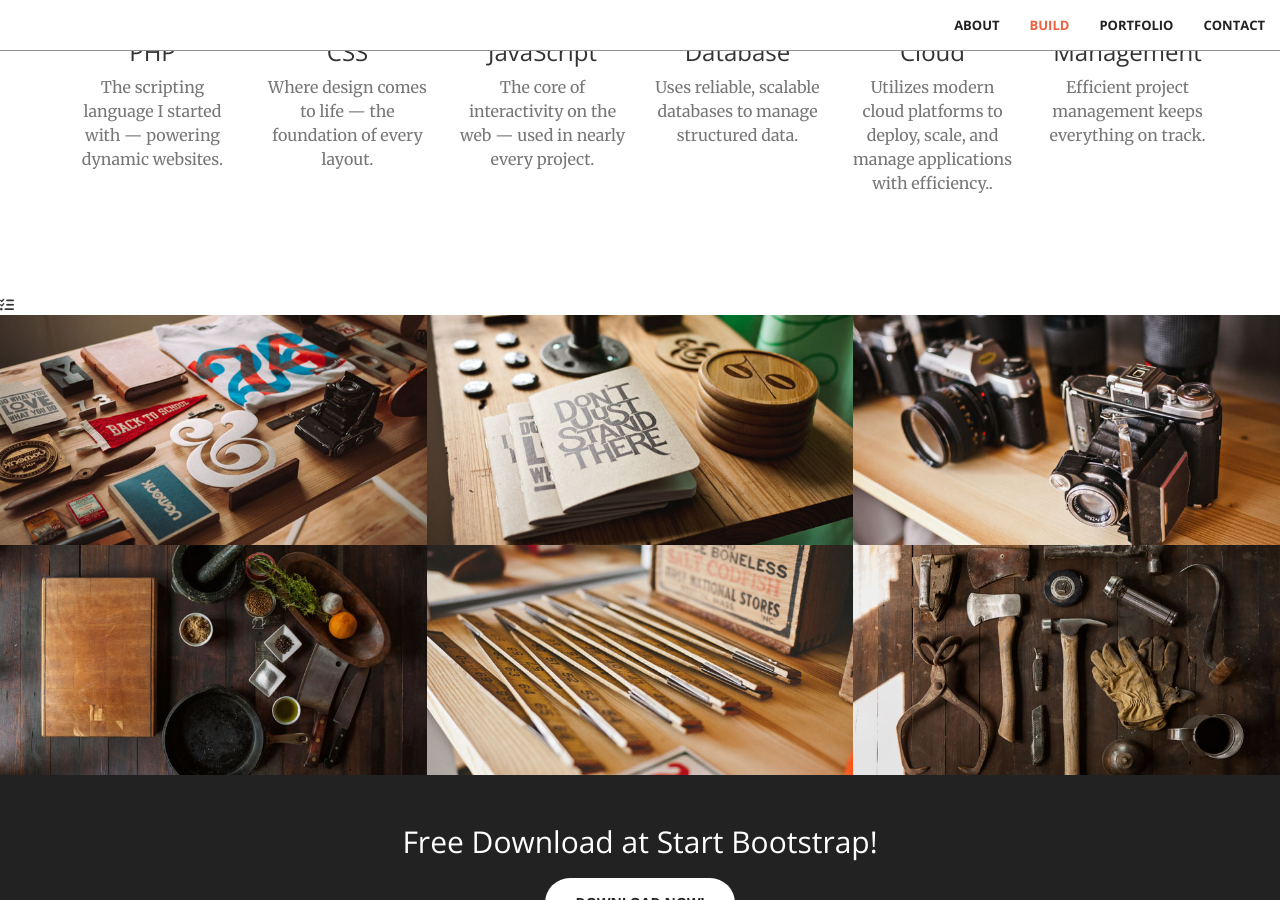
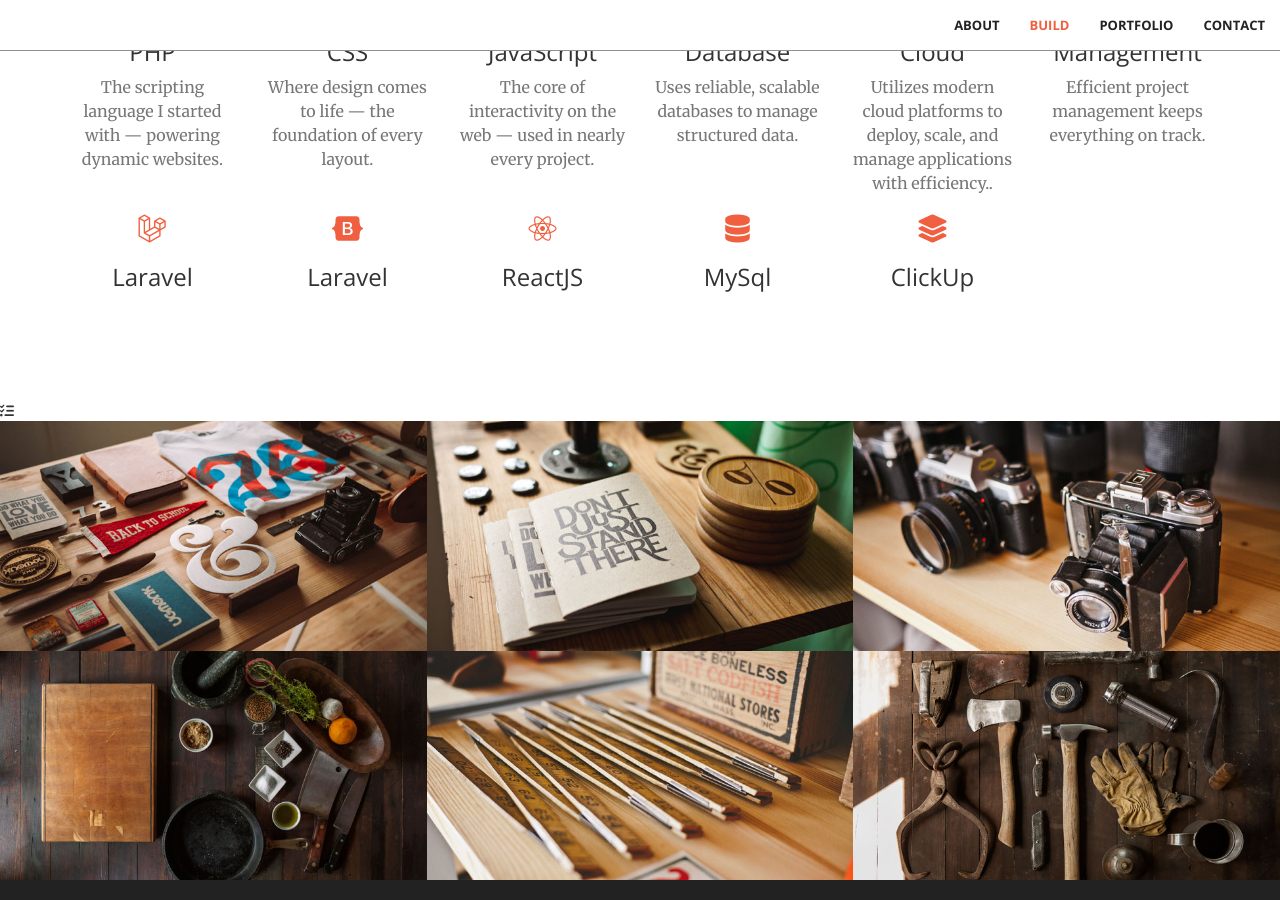
Before and after one commit to chriscantimbuhan/chriscantimbuhan.github.io, a Jekyll site: the page built from index.html, in a window 1280 px wide and 900 px high, scrolled down 1548 px. Built offline with Jekyll 4.4.1, drawn with Linux system fonts in a browser that asks for light colours.

Commit message:
Add more services

```diff
--- a/_includes/services.html
+++ b/_includes/services.html
@@ -55,5 +55,40 @@
             </div>
         </div>
     </div>
+    <div class="container">
+        <div class="row">
+            <div class="col-lg-2 col-md-6 text-center">
+                <div class="service-box">
+                    <i class="fa fa-2x fa-brands fa-laravel wow bounceIn text-primary"></i>
+                    <h3>Laravel</h3>
+                </div>
+            </div>
+            <div class="col-lg-2 col-md-6 text-center">
+                <div class="service-box">
+                    <i class="fa fa-2x fa-brands fa-bootstrap wow bounceIn text-primary"></i>
+                    <h3>Laravel</h3>
+                </div>
+            </div>
+            <div class="col-lg-2 col-md-6 text-center">
+                <div class="service-box">
+                    <i class="fa fa-2x fa-brands fa-react wow bounceIn text-primary"></i>
+                    <h3>ReactJS</h3>
+                </div>
+            </div>
+            <div class="col-lg-2 col-md-6 text-center">
+                <div class="service-box">
+                    <i class="fa fa-2x fa-database wow bounceIn text-primary"></i>
+                    <h3>MySql</h3>
+                </div>
+            </div>
+            <div class="col-lg-2 col-md-6 text-center">
+                <div class="service-box">
+                    <i class="fa fa-2x fa-layer-group wow bounceIn text-primary"></i>
+                    <h3>ClickUp</h3>
+                </div>
+            </div>
+        </div>
+    </div>
+
 </section>
 <i class="fa-solid fa-list-check"></i>
```
Also changed, not shown: img/services/mariadb.png (added).
